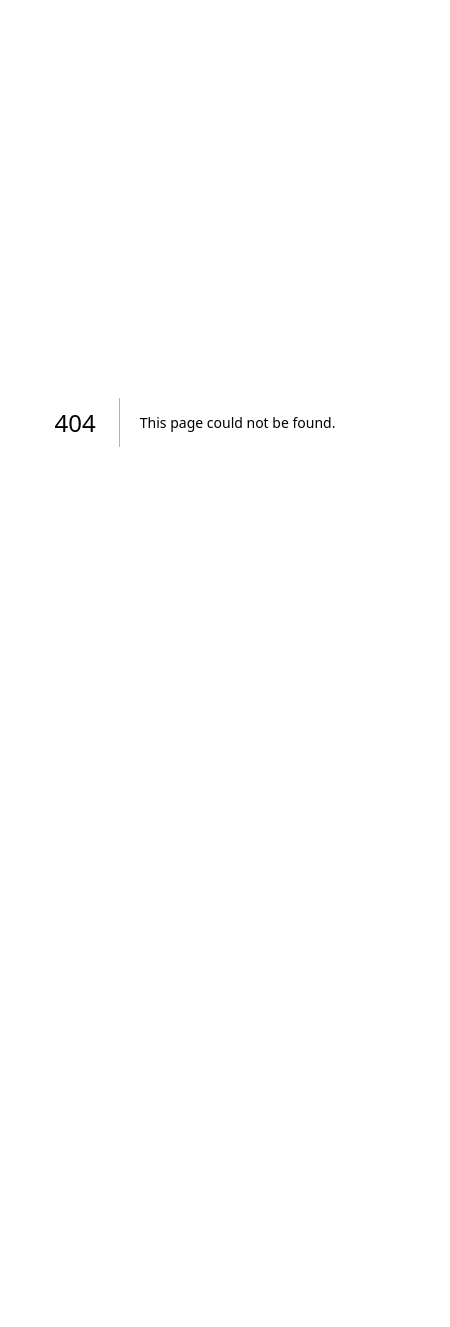
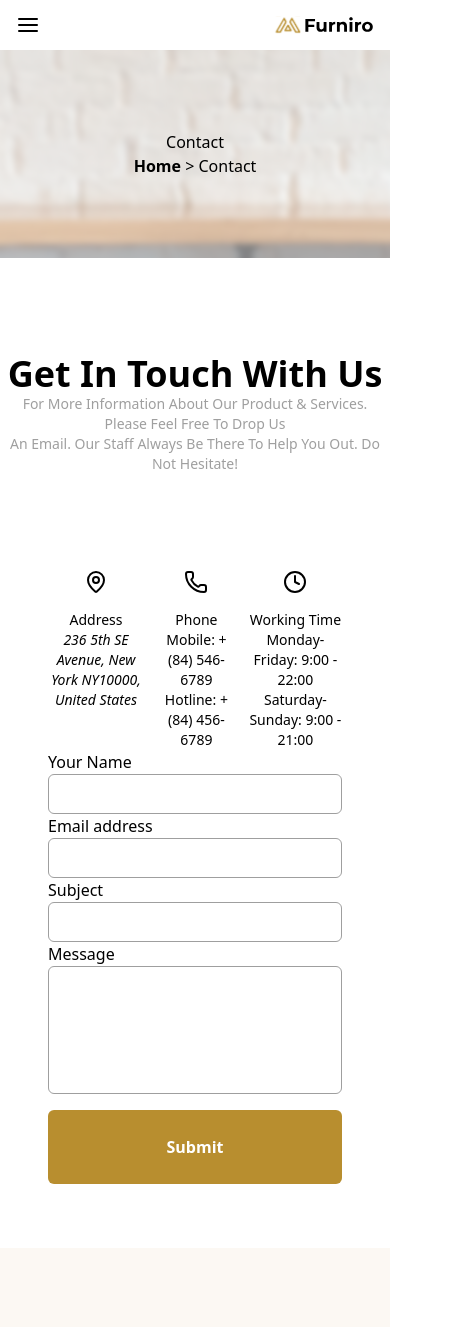
Before and after one commit to SleepySleepyFox/furniro, a Next.js app: page /Contact in a window 390 px wide. Before the commit this address had no page. Shown: the top 1327 px of the page, 450 px wide, since content can reach past the window. Before the commit the page ends 844 px from the top, so only its background shows below. Built offline with nearby package versions, Linux system fonts and the light colour scheme.

Commit message:
checkout responsive, contacts page

```diff
--- a/app/Checkout/layout.tsx
+++ b/app/Checkout/layout.tsx
@@ -6,13 +6,15 @@ import Footer from '../components/Footer'
 
 export default function layout({children} : {children : React.ReactNode}) {
   return (
-    <div className='w-full'>
+    <div className='w-fit'>
         <Navbar/>
-        <Header h='Checkout' p='p' bg='bg-shop-header'/>
-        <div className='flex w-full justify-between md:px-[5%] 2xl:px-[20%] py-[5%] md:gap-36 lg:gap-52'>
+        <div className='2xl:px-80'>
+            <Header h='Checkout' bg='bg-shop-header'/>
+        </div>
+        <div className='flex flex-col md:flex-row w-full justify-between lg:justify-center px-[5%] lg:px-[20%] 2xl:px-80 py-[5%] md:gap-10 lg:gap-24'>
             <div className='[&>div]:gap-2 '>
                 <h1 className='font-semibold text-3xl'>Billing details</h1>
-                <div className='flex'>
+                <div className='flex flex-col md:flex-row'>
                     <div className='flex flex-col'>
                         <label htmlFor="firstName">First Name</label>
                         <input type="text" name='firstName' id='firstName'  className='checkout-forms'/>
--- a/app/Checkout/page.tsx
+++ b/app/Checkout/page.tsx
@@ -1,9 +1,10 @@
 import React from 'react'
+import ButtonAnimated from '../common/ButtonAnimated'
 
 export default function page() {
   return (
-    <div className='w-[600px]'>
-      <div className='py-6'>
+    <div>
+      <div>
         <div className='w-full flex justify-between'>
           <h1 className='text-2xl'>Product</h1>
           <h1 className='text-2xl'>Subtotal</h1>
@@ -43,7 +44,7 @@ export default function page() {
         <p className='font-light'>Your personal data will be used to support your experience throughout this website, to manage access to your account, and for other purposes described in <a href=""><strong className='font-bold'>our privacy policy.</strong></a></p>
 
         <div className='w-full flex justify-center pt-6'>
-          <button className='h-[64px] w-[318px] border-[1px] border-black rounded-xl'>Place order</button>
+         <ButtonAnimated/>
         </div>
       </div>
     </div>
--- /dev/null
+++ b/app/Contact/layout.tsx
@@ -0,0 +1,19 @@
+import React from 'react'
+import Navbar from '../components/Navbar'
+import Header from '../common/Header'
+import ShopBaner from '../components/ShopBaner'
+import Footer from '../components/Footer'
+
+export default function layout({children} : {children : React.ReactNode}) {
+  return (
+    <div>
+        <Navbar/>
+        <div className='2xl:px-80'>
+            <Header h='Contact' bg='bg-shop-header'/>
+        </div>
+        {children}
+        <ShopBaner/>
+        <Footer/>
+    </div>
+  )
+}
--- /dev/null
+++ b/app/Contact/page.tsx
@@ -0,0 +1,69 @@
+import { Clock, MapPin, Phone } from 'lucide-react'
+import React from 'react'
+import Button from '../common/Button'
+
+export default function page() {
+  return (
+    <div className='md:px-[5%] 2xl:px-80'>
+        <div className='flex flex-col justify-center items-center py-24'>
+            <h1 className='text-4xl font-semibold'>Get In Touch With Us</h1>
+            <p className='text-sm text-[#9F9F9F] text-center'>For More Information About Our Product & Services. Please Feel Free To Drop Us <br/> An Email. Our Staff Always Be There To Help You Out. Do Not Hesitate!</p>
+        </div>
+
+        <div className='flex flex-col md:flex-row justify-between w-full'>
+            <div className='w-full flex justify-center md:justify-start md:flex-col gap-4 text-sm md:text-base px-12'>
+                <div className='flex gap-4 flex-col md:flex-row items-center md:items-start text-center md:text-left'>
+                    <MapPin/>
+                    <div className='max-w-[200px]'>
+                        <h1>Address</h1>
+                        <address>
+                        236 5th SE Avenue, New York NY10000, United States
+                        </address>
+                    </div>
+                </div>
+
+                <div className='flex gap-4 flex-col md:flex-row items-center md:items-start text-center md:text-left'>
+                    <Phone/>
+                    <div className='max-w-[200px]'>
+                        <h1>Phone</h1>
+                        <p>Mobile: +(84) 546-6789</p>
+                        <p>Hotline: +(84) 456-6789</p>
+                    </div>
+                </div>
+
+                <div className='flex gap-4 flex-col md:flex-row items-center md:items-start text-center md:text-left'>
+                    <Clock/>
+                    <div className='max-w-[200px]'>
+                        <h1>Working Time</h1>
+                        <p>Monday-Friday: 9:00 - 22:00</p>
+                        <p>Saturday-Sunday: 9:00 - 21:00</p>
+                    </div>
+                </div>
+            </div>
+
+            <form className='w-full flex flex-col justify-center px-12 pb-12'>
+                <div className='flex flex-col'>
+                    <label htmlFor="name">Your Name</label>
+                    <input type="text" name='name' id='name' className='checkout-forms' />
+                </div>
+
+                <div className='flex flex-col'>
+                    <label htmlFor="Name">Email address</label>
+                    <input type="email" name='email' id='email' className='checkout-forms' />
+                </div>
+
+                <div className='flex flex-col'>
+                    <label htmlFor="subject">Subject</label>
+                    <input type="text" name='subject' id='subject' className='checkout-forms' />
+                </div>
+
+                <div className='flex flex-col h-'>
+                    <label htmlFor="message">Message</label>
+                    <textarea name='message' id='message' className='checkout-forms resize-none min-h-32' />
+                </div>
+                <Button color='bg-primary' text='Submit' textColor='text-white' addStyle='rounded-md md:self-start'/>
+            </form>
+        </div>
+    </div>
+  )
+}
--- a/app/Shop/layout.tsx
+++ b/app/Shop/layout.tsx
@@ -14,7 +14,7 @@ export default function Layout({ children } : {children : ReactNode}) {
       <main className="">
         <Navbar/>
         <div className="2xl:px-80">
-          <Header h='Shop' p='p' bg='bg-shop-header'/>
+          <Header h='Shop' bg='bg-shop-header'/>
           <Filters/>
         </div>
         {children}
--- /dev/null
+++ b/app/common/ButtonAnimated.tsx
@@ -0,0 +1,12 @@
+'use client'
+import React, { useState } from 'react'
+
+export default function ButtonAnimated() {
+// TODO: Animation (GSAP?)
+  return (
+    <button
+    className='h-[64px] w-[318px] border-[1px] border-black rounded-xl relative overflow-clip bg-white hover:bg-black hover:text-white duration-300'>
+        Place order
+    </button>
+  )
+}
--- a/app/common/Header.tsx
+++ b/app/common/Header.tsx
@@ -2,7 +2,7 @@
 import { usePathname } from 'next/navigation'
 import React from 'react'
 
-export default function Header({logo,h,p, bg}:{logo?: string, h: string, p: string, bg: string}) {
+export default function Header({logo,h, bg}:{logo?: string, h: string, bg: string}) {
   const pathName = usePathname()
 
   const breadcrumb = pathName
--- a/app/components/FurniroFurniture.tsx
+++ b/app/components/FurniroFurniture.tsx
@@ -2,7 +2,7 @@ import React from 'react'
 
 const FurniroFurniture = (props : {}) => {
     return (
-    <div>
+    <div className='py-6'>
         <div className='w-full flex flex-col justify-center items-center'>
             <p className='text-xl text-[#616161]'>Share your setup with</p>
             <h1 className='font-bold text-4xl text-primary_h'>#FuniroFurniture</h1>
--- a/app/components/Navbar.tsx
+++ b/app/components/Navbar.tsx
@@ -38,7 +38,7 @@ export default function Navbar() {
             </Link>
           </li>
           <li>
-            <Link href={'/Contacts'}>
+            <Link href={'/Contact'}>
               Contacts
             </Link>
           </li>
--- a/app/page.tsx
+++ b/app/page.tsx
@@ -20,6 +20,7 @@ export default function Home() {
       </StoreProvider>
       <SliderSection/>
       <FurniroFurniture/>
+      <hr/>
       <Footer/>
     </div>
 
--- a/package.json
+++ b/package.json
@@ -14,6 +14,7 @@
     "@types/react-redux": "^7.1.34",
     "axios": "^1.7.9",
     "framer-motion": "^11.15.0",
+    "gsap": "^3.12.7",
     "lucide-react": "^0.468.0",
     "motion": "^11.15.0",
     "next": "15.1.0",
--- a/tailwind.config.ts
+++ b/tailwind.config.ts
@@ -11,7 +11,8 @@ export default {
       backgroundImage: {
         'hero-pattern': "url('/HeroBG.svg')",
         'furniro-furniture': "url(/FurniroFurniture_bg.png)",
-        'shop-header': "url(/ShopBG.svg)"
+        'shop-header': "url(/ShopBG.svg)",
+        'radial': "radial-gradient(var(--tw-gradient-stops, <value>))"
       },
       colors: {
         background: "var(--background)",
```
Also changed, not shown: 1 other file (tests, documents, lock files or other folders).
